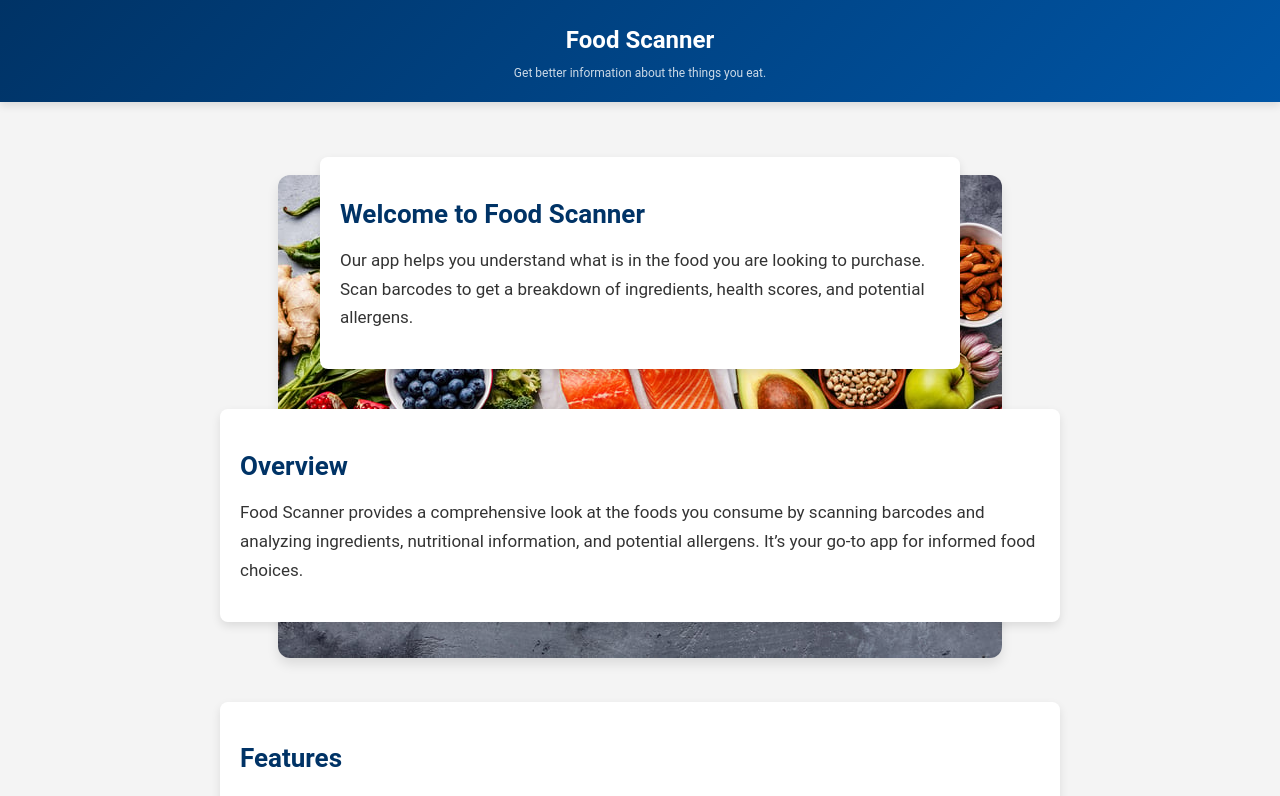
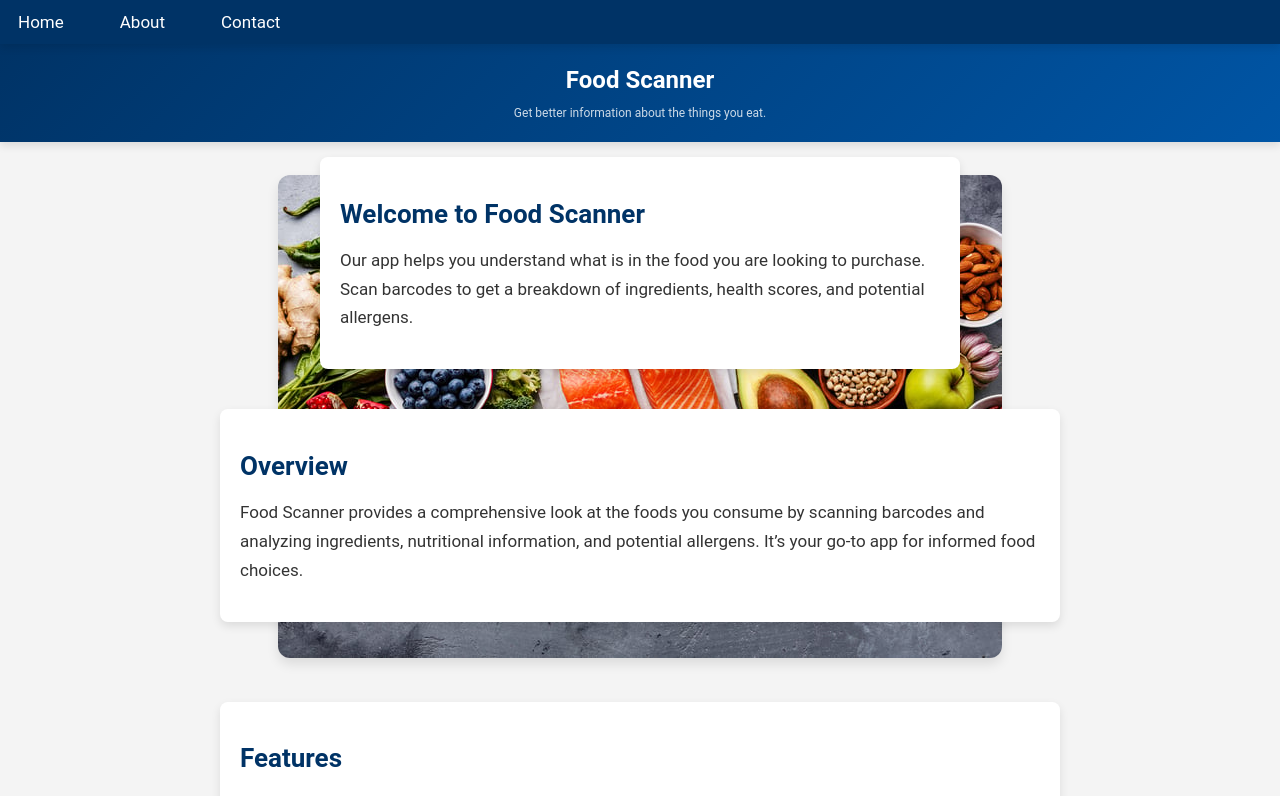
Before and after one commit to UCCS-SP25-CS4300-CS5300-1/Group-2-spring-2025, a React (Vite) app in the folder CS4300/cs4300_frontend/: page /#/ in a window 1280 px wide. Shown: the top 796 px of the page. Built offline with nearby package versions, Linux system fonts and the light colour scheme.

Commit message:
Update navbar
update navbar so it's above and ahead of the header.

```diff
--- a/CS4300/cs4300_frontend/src/components/navbar/navbar.css
+++ b/CS4300/cs4300_frontend/src/components/navbar/navbar.css
@@ -6,7 +6,7 @@
     background: #003366;
     box-shadow: 0 4px 8px rgba(0, 0, 0, 0.1);
     padding: 12px 0;
-    z-index: 1000;
+    z-index: 1100;
 }
 
 .navbar ul {
--- a/CS4300/cs4300_frontend/src/components/pages/homePage/home.css
+++ b/CS4300/cs4300_frontend/src/components/pages/homePage/home.css
@@ -15,7 +15,7 @@ body {
   /* Header Section */
   .home-header {
     position: sticky;
-    top: 0;
+    top: 40px;
     z-index: 1000;
     background: linear-gradient(135deg, #003366, #0055a5);
     color: white;
```
